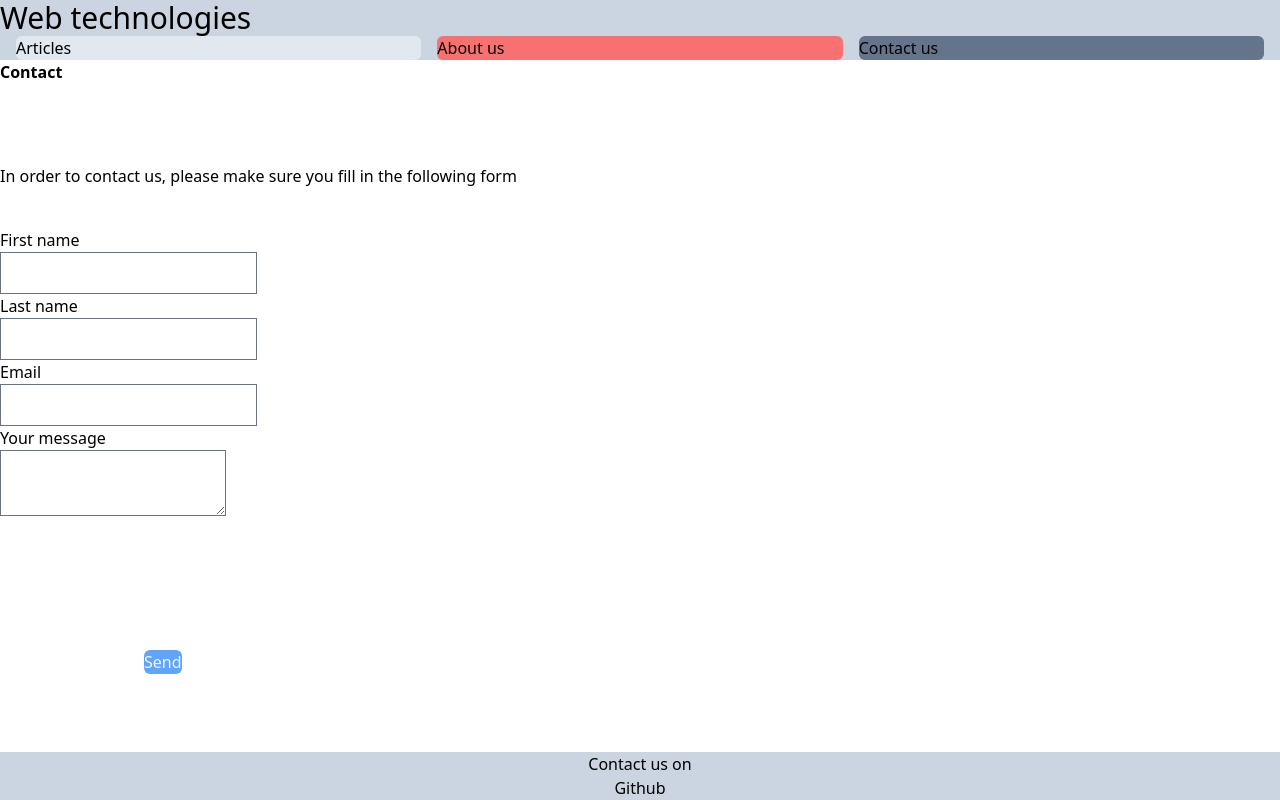
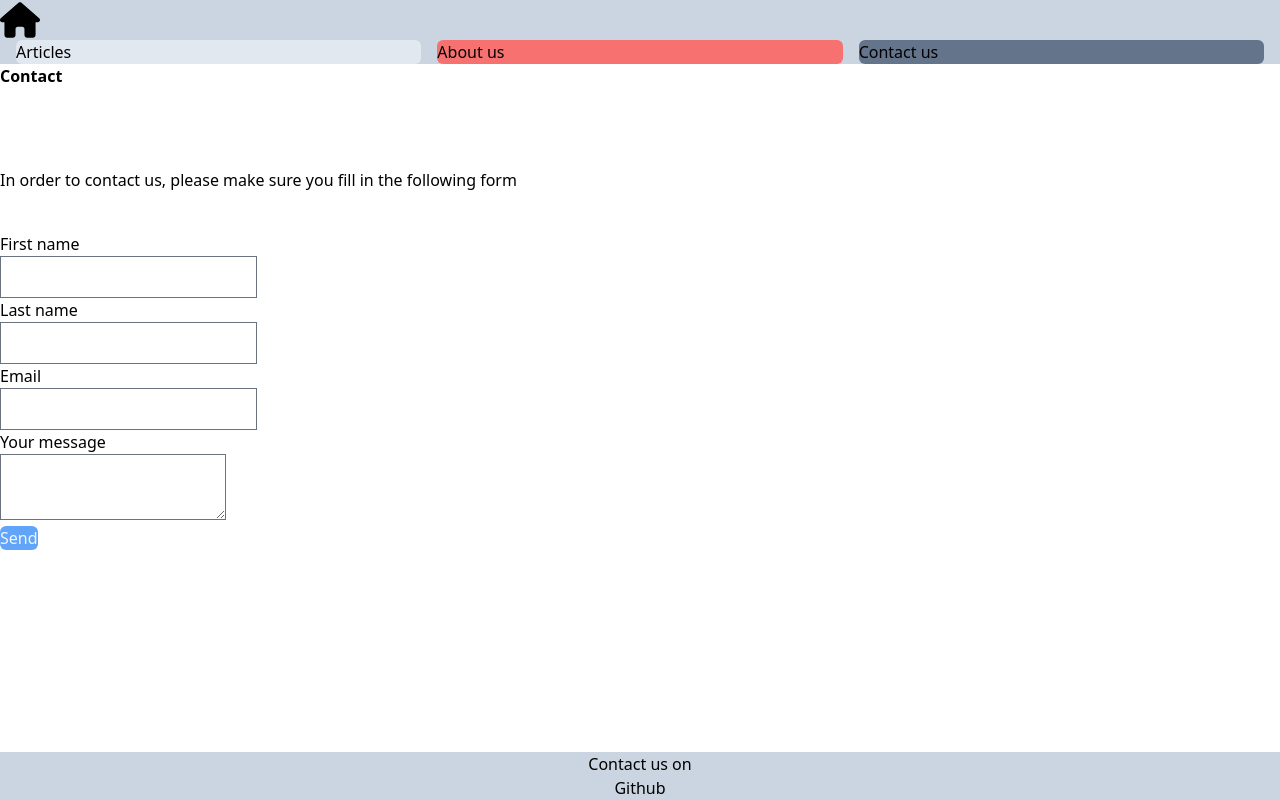
Before and after one commit to gr3g0ry552/ece-webtech-grouzelle-monsoro, a Next.js app in the folder app/: page /contacts in a window 1280 px wide. Built offline with nearby package versions, Linux system fonts and the light colour scheme; what tailwindcss-font-inter would draw is missing.

Commit message:
feat: replaced Home message with SVG image

```diff
--- a/app/components/Header.js
+++ b/app/components/Header.js
@@ -10,7 +10,9 @@
       <Link href={`/`}>
           <a>
             <span class="text-3xl box-border w-50">
-              Web technologies
+              <svg class="h-10 w-10" viewBox="0 0 576 512" xmlns="http://www.w3.org/2000/svg" >
+                <path d="M575.8 255.5c0 18-15 32.1-32 32.1h-32l.7 160.2c0 2.7-.2 5.4-.5 8.1V472c0 22.1-17.9 40-40 40H456c-1.1 0-2.2 0-3.3-.1c-1.4 .1-2.8 .1-4.2 .1H416 392c-22.1 0-40-17.9-40-40V448 384c0-17.7-14.3-32-32-32H256c-17.7 0-32 14.3-32 32v64 24c0 22.1-17.9 40-40 40H160 128.1c-1.5 0-3-.1-4.5-.2c-1.2 .1-2.4 .2-3.6 .2H104c-22.1 0-40-17.9-40-40V360c0-.9 0-1.9 .1-2.8V287.6H32c-18 0-32-14-32-32.1c0-9 3-17 10-24L266.4 8c7-7 15-8 22-8s15 2 21 7L564.8 231.5c8 7 12 15 11 24z"></path>
+              </svg>
             </span>
           </a>
         </Link>
--- a/app/pages/contacts.js
+++ b/app/pages/contacts.js
@@ -49,7 +49,7 @@
               </label>
             </div>
             <div class="relative h-32 w-36">
-              <div class="absolute bottom-0 right-0 h-0 w-0">
+              <div>
                 <input class="text-slate-100 bg-blue-400 rounded-md"
                           type="submit" value="Send" />
               </div>
```
Also changed, not shown: app/public/pratique/liens_utiles.md (added, +1 -0 lines), app/public/house-solid.svg (added).
